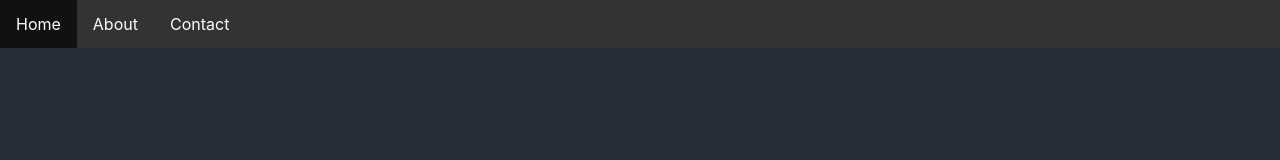
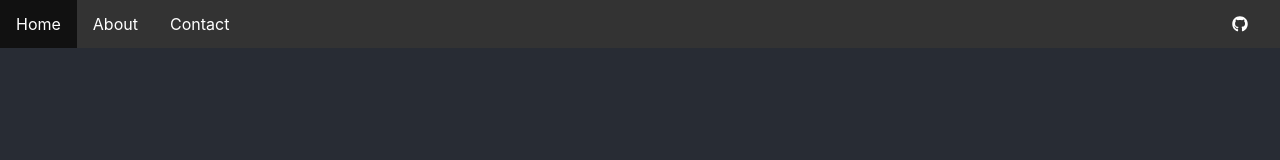
Before and after one commit to notkelloggstony/test-react-gh-pages, a React (Create React App) app: page /#/about in a window 1280 px wide. Shown: the top 160 px of the page. Built offline with nearby package versions, Linux system fonts and the light colour scheme.

Commit message:
Added FontAwesome and GitHub link in nav

```diff
--- a/package.json
+++ b/package.json
@@ -4,6 +4,12 @@
   "version": "0.1.0",
   "private": true,
   "dependencies": {
+    "@fortawesome/fontawesome-free": "^5.15.4",
+    "@fortawesome/fontawesome-svg-core": "^1.2.36",
+    "@fortawesome/free-brands-svg-icons": "^5.15.4",
+    "@fortawesome/free-regular-svg-icons": "^5.15.4",
+    "@fortawesome/free-solid-svg-icons": "^5.15.4",
+    "@fortawesome/react-fontawesome": "^0.1.15",
     "@testing-library/jest-dom": "^5.14.1",
     "@testing-library/react": "^11.2.7",
     "@testing-library/user-event": "^12.8.3",
--- a/src/App.css
+++ b/src/App.css
@@ -64,6 +64,11 @@
   background-color: #111;
 }
 
+#navigation .navigation-icon {
+  float: right;
+  margin-right: 16px;
+}
+
 .page {
   background-color: #282c34;
   min-height: 100vh;
--- a/src/App.js
+++ b/src/App.js
@@ -4,6 +4,8 @@ import { Route, Switch, Link } from 'react-router-dom';
 import Home from './components/Home';
 import About from './components/About';
 import Contact from './components/Contact';
+import { FontAwesomeIcon } from '@fortawesome/react-fontawesome';
+import { faGithub } from '@fortawesome/free-brands-svg-icons';
 
 function App() {
   return (
@@ -19,6 +21,11 @@ function App() {
             </li>
             <li>
               <Link to="/contact">Contact</Link>
+            </li>
+            <li className="navigation-icon" title="View on GitHub">
+              <a href="https://github.com/notkelloggstony/test-react-gh-pages">
+                <FontAwesomeIcon icon={faGithub} />
+              </a>
             </li>
           </ul>
         </nav>
```
Also changed, not shown: 1 other file (tests, documents, lock files or other folders).
